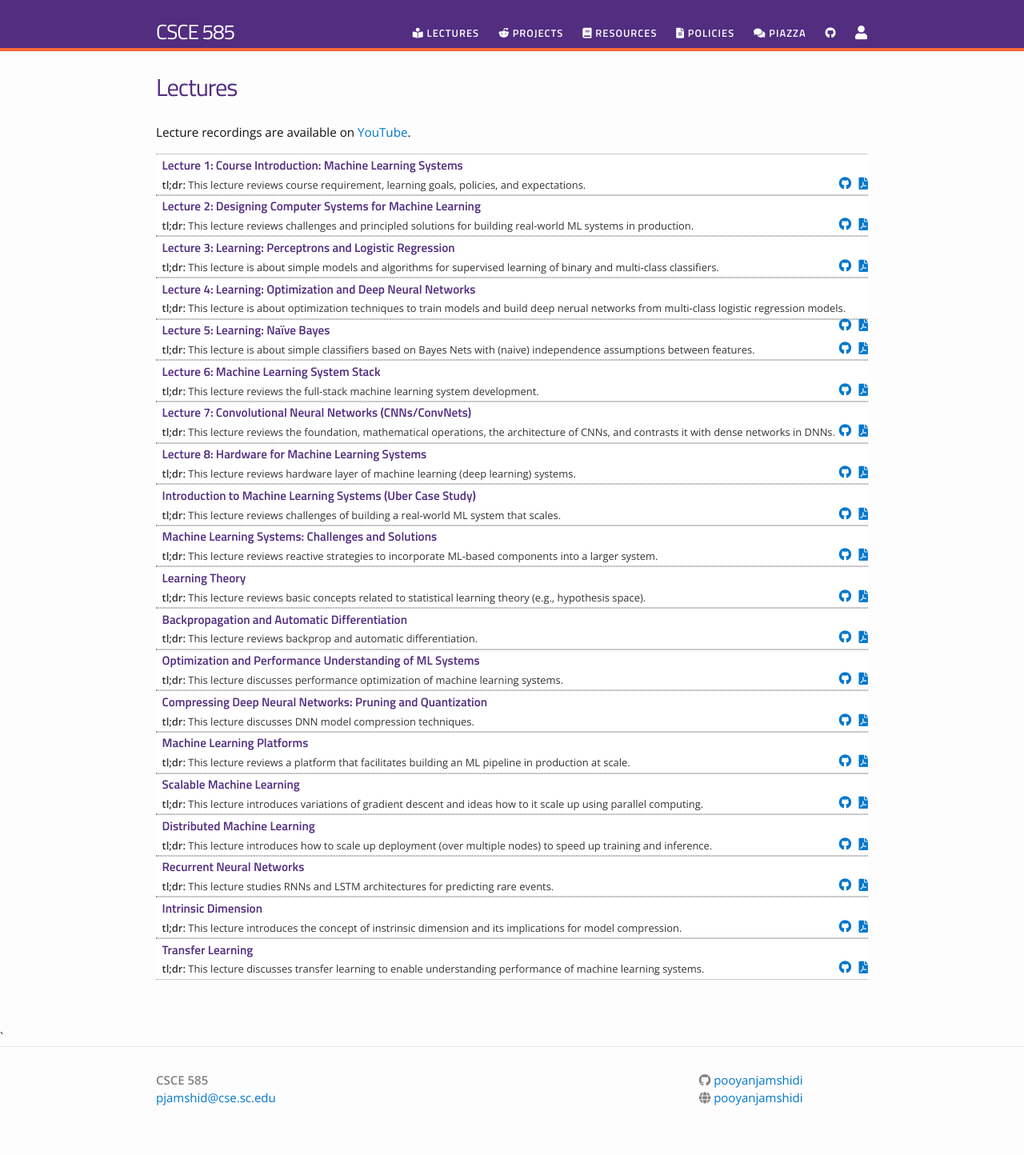
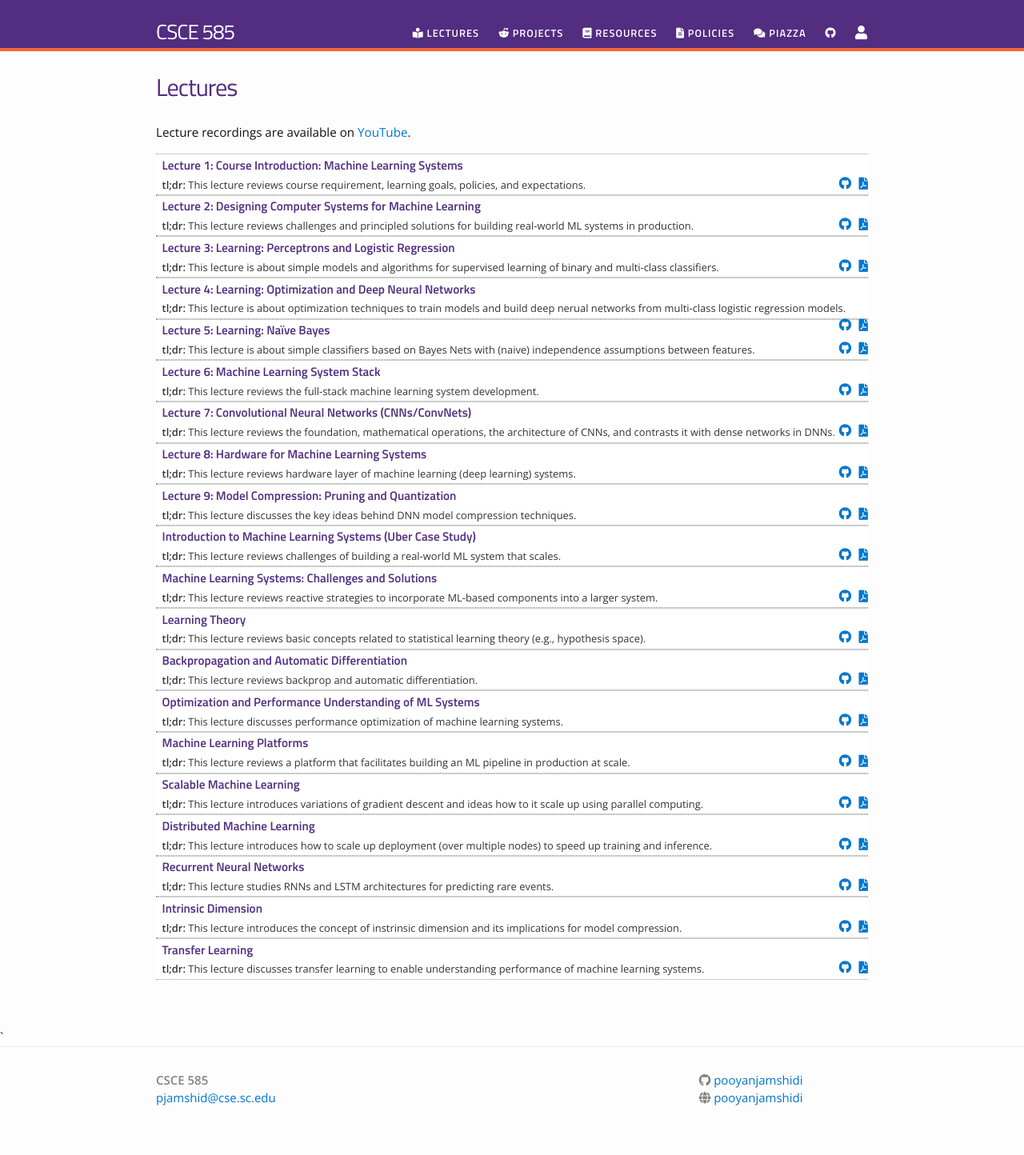
Before and after one commit to pooyanjamshidi/mls, a Jekyll site: the page built from lectures.md, in a window 1280 px wide. Shown: the whole page at 80% size. Built offline with Jekyll 4.4.1, drawn with Linux system fonts in a browser that asks for light colours; nearby versions of some CDN libraries.

Commit message:
adding model compression lecture

```diff
--- a/_data/lectures.yml
+++ b/_data/lectures.yml
@@ -38,6 +38,11 @@
   dirname: lectures
   tldr: "This lecture reviews hardware layer of machine learning (deep learning) systems."
 
+- title: "Lecture 9: Model Compression: Pruning and Quantization"
+  filename: csce585-model-compression
+  dirname: lectures
+  tldr: "This lecture discusses the key ideas behind DNN model compression techniques."
+
 - title: "Introduction to Machine Learning Systems (Uber Case Study)"
   filename: mls01
   dirname: lectures
@@ -62,11 +67,6 @@
   filename: mlsysperf
   dirname: lectures
   tldr: "This lecture discusses performance optimization of machine learning systems."
-
-- title: "Compressing Deep Neural Networks: Pruning and Quantization"
-  filename: dnncompress
-  dirname: lectures
-  tldr: "This lecture discusses DNN model compression techniques."
 
 - title: "Machine Learning Platforms"
   filename: mls03
```
Also changed, not shown: 1 other file.
